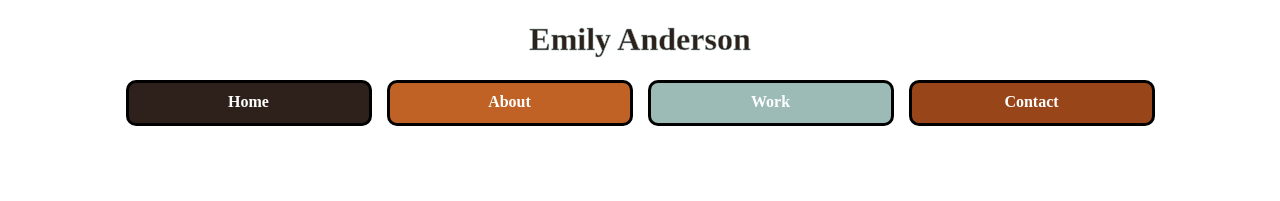
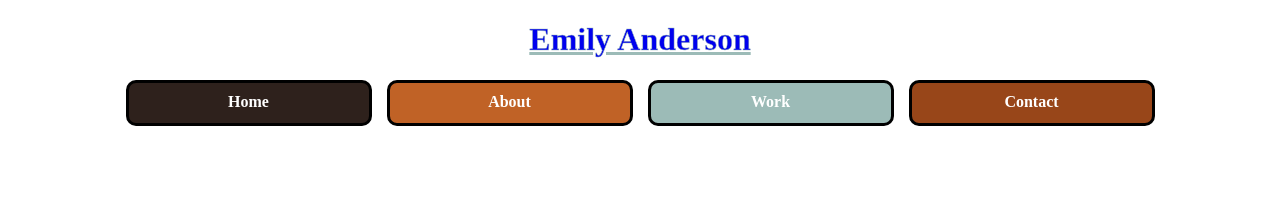
Before and after one commit to exa238/portfolio, a plain HTML site: page about.html in a window 1280 px wide. Shown: the top 201 px of the page. Drawn offline with Linux system fonts and the light colour scheme; a web font is replaced by a local one.

Commit message:
updated logo

```diff
--- a/about.html
+++ b/about.html
@@ -9,7 +9,9 @@
 </head>
 <body>
     <header>
-        <h1 class="logo"> Emily Anderson</h1>
+        <h1 class="logo">
+                <a href="index.html" class="logo-link">Emily Anderson</a>
+        </h1>
         <nav class="nav">
             <ul>
                 <li><a href="index.html">Home</a></li>
```
